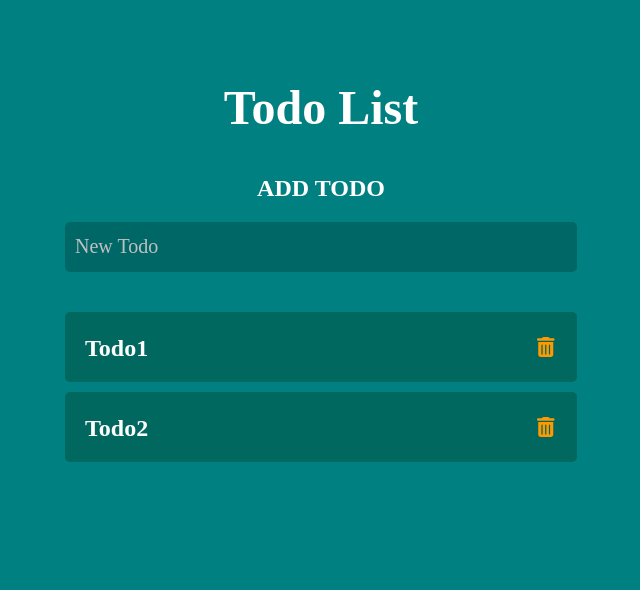
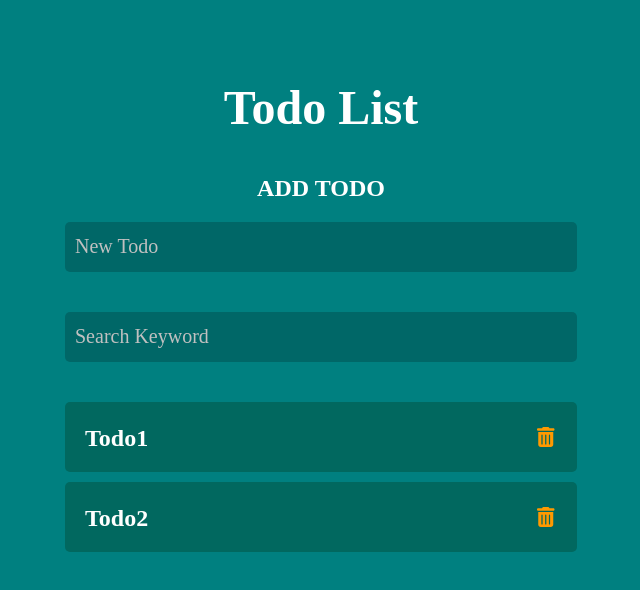
Before and after one commit to shodayuki/study_of_js, a React (Create React App) app in the folder brain-react/section_01/: page / in a window 1280 px wide. Shown: the top 590 px of the page, without its empty margins (319-959 px from the left). Built offline with nearby package versions, Linux system fonts and the light colour scheme.

Commit message:
検索機能を追加

```diff
--- a/brain-react/section_01/package.json
+++ b/brain-react/section_01/package.json
@@ -3,6 +3,7 @@
   "version": "0.1.0",
   "private": true,
   "dependencies": {
+    "@babel/plugin-proposal-private-property-in-object": "^7.21.11",
     "@fortawesome/free-solid-svg-icons": "^6.2.0",
     "@fortawesome/react-fontawesome": "^0.2.0",
     "@testing-library/jest-dom": "^5.17.0",
--- a/brain-react/section_01/src/components/templates/TodoTemplate/index.jsx
+++ b/brain-react/section_01/src/components/templates/TodoTemplate/index.jsx
@@ -1,4 +1,5 @@
-import {useState} from "react";
+import { useState } from "react";
+import { InputForm } from "../../atoms/InputForm";
 import { AddTodo } from "../../organisms/AddTodo";
 import { searchTodo } from "../../../utils/todoLogic";
 import { TodoList } from "../../organisms/TodoList";
@@ -12,6 +13,8 @@ export const TodoTemplate = () => {
     const [addInputValue, setAddInputValue] = useState("");
     /* Todo採番ID */
     const [uniqueId, setUniqueId] = useState(INIT_UNIQUE_ID);
+    /* 検索キーワード */
+    const [searchKeyword, setSearchKeyword] = useState("");
     /* 表示用TodoList */
     const [showTodoList, setShowTodoList] = useState(INIT_TODO_LIST);
 
@@ -86,6 +89,18 @@ export const TodoTemplate = () => {
         }
     };
 
+    /**
+     * Todo検索処理
+     *
+     * @param {*} e
+     */
+    const handleSearchTodo = (e) => {
+        const keyword = e.target.value;
+        setSearchKeyword(keyword);
+
+        updateShowTodoList(originTodoList, keyword);
+    };
+
     return (
         <div className={styles.container}>
             <h1 className={styles.title}>Todo List</h1>
@@ -99,7 +114,11 @@ export const TodoTemplate = () => {
             </section>
             {/* Todo検索フォームエリア */}
             <section className={styles.common}>
-
+                <InputForm
+                    inputValue={searchKeyword}
+                    placeholder={"Search Keyword"}
+                    handleChangeValue={handleSearchTodo}
+                />
             </section>
             {/* Todoリスト一覧表示 */}
             <section className={styles.common}>
```
Also changed, not shown: 1 other file (tests, documents, lock files or other folders).
